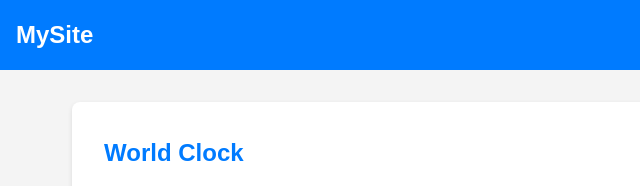
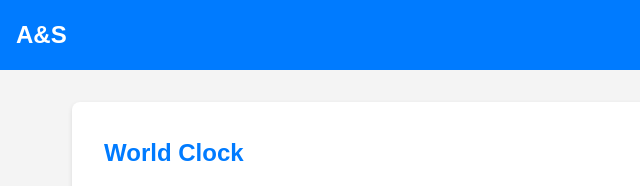
Before and after one commit to alexb-tripshock/AndS, a plain HTML site: page index.html in a window 1280 px wide. Shown: the top 186 px of the page, 0-640 px from the left. Drawn offline with Linux system fonts and the light colour scheme.

Commit message:
change logo

```diff
--- a/index.html
+++ b/index.html
@@ -10,7 +10,7 @@
 <body>
     <!-- Header with Burger Menu -->
     <header>
-        <div class="logo">MySite</div>
+        <div class="logo">A&S</div>
         <div class="burger" id="burger">
             <span></span><span></span><span></span>
         </div>
```
